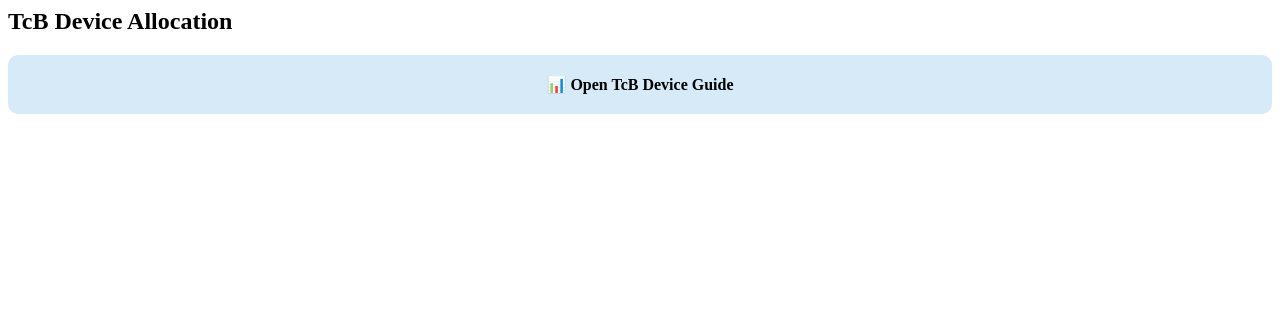
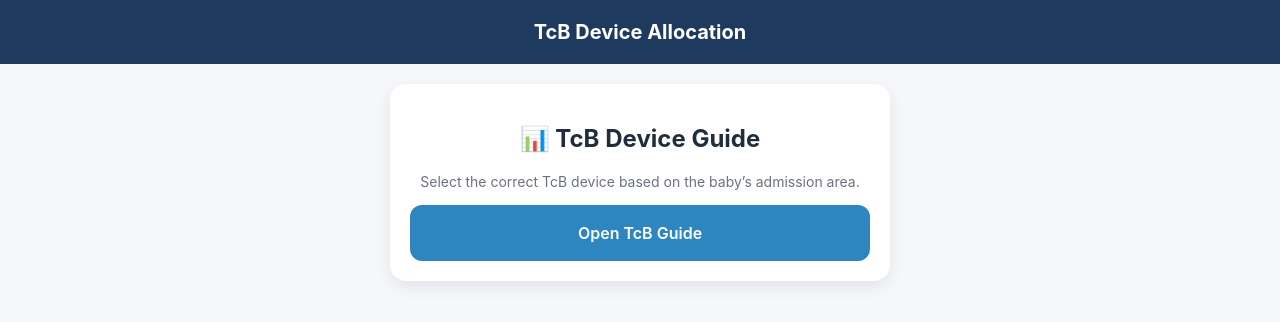
Before and after one commit to SP-8403/gsh-neonatal-hub, a plain HTML site: page tcb.html in a window 1280 px wide. Drawn offline with Linux system fonts and the light colour scheme.

Commit message:
Update tcb.html

```diff
--- a/tcb.html
+++ b/tcb.html
@@ -1,6 +1,90 @@
-<h2>TcB Device Allocation</h2>
+<!DOCTYPE html>
+<html>
+<head>
+  <title>TcB Device Allocation</title>
+  <meta name="viewport" content="width=device-width, initial-scale=1.0">
 
-<a href="https://www.canva.com/design/DAHESwVtR_o/uVXbx1z_Qy7BsGrZk6hyXQ/view" target="_blank"
-style="display:block; padding:20px; background:#D6EAF8; border-radius:10px; text-align:center; text-decoration:none; color:black; font-weight:bold;">
-📊 Open TcB Device Guide
-</a>
+  <style>
+    body {
+      font-family: -apple-system, BlinkMacSystemFont, sans-serif;
+      margin: 0;
+      background: #f5f7fb;
+      color: #1f2d3d;
+    }
+
+    header {
+      background: #1F3A5F;
+      color: white;
+      padding: 20px;
+      font-size: 20px;
+      font-weight: bold;
+      text-align: center;
+    }
+
+    .container {
+      max-width: 500px;
+      margin: auto;
+      padding: 20px;
+    }
+
+    .card {
+      background: white;
+      border-radius: 16px;
+      padding: 20px;
+      box-shadow: 0 6px 16px rgba(0,0,0,0.08);
+      text-align: center;
+    }
+
+    .button {
+      display: block;
+      background: #2E86C1;
+      color: white;
+      padding: 18px;
+      border-radius: 12px;
+      text-decoration: none;
+      font-size: 16px;
+      font-weight: 600;
+      margin-top: 15px;
+    }
+
+    .button:hover {
+      background: #1F3A5F;
+    }
+
+    .desc {
+      font-size: 14px;
+      color: #6b7280;
+      margin-top: 10px;
+    }
+
+  </style>
+</head>
+
+<body>
+
+<header>
+TcB Device Allocation
+</header>
+
+<div class="container">
+
+  <div class="card">
+
+    <h2>📊 TcB Device Guide</h2>
+
+    <p class="desc">
+    Select the correct TcB device based on the baby’s admission area.
+    </p>
+
+    <a href="https://www.canva.com/design/DAHESwVtR_o/uVXbx1z_Qy7BsGrZk6hyXQ/view"
+       target="_blank"
+       class="button">
+       Open TcB Guide
+    </a>
+
+  </div>
+
+</div>
+
+</body>
+</html>
```
